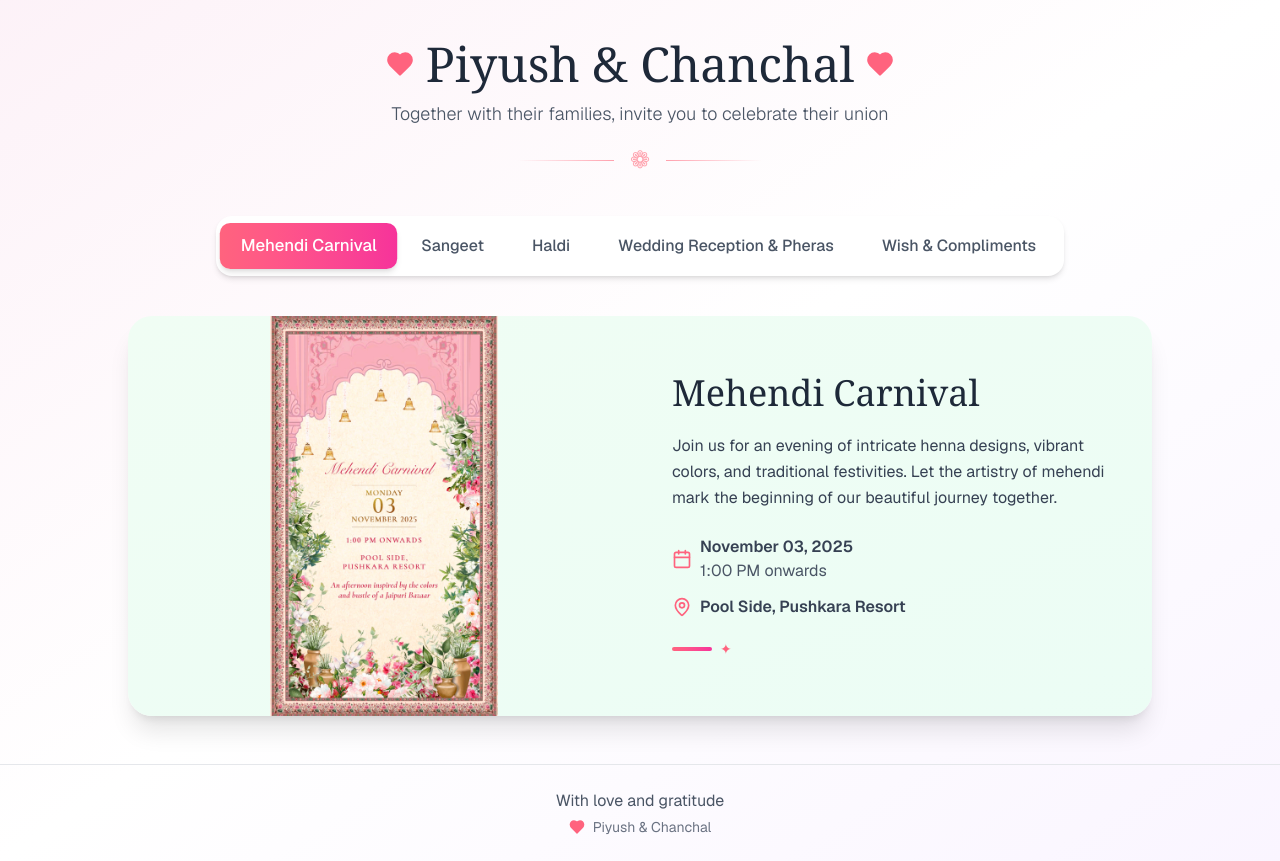
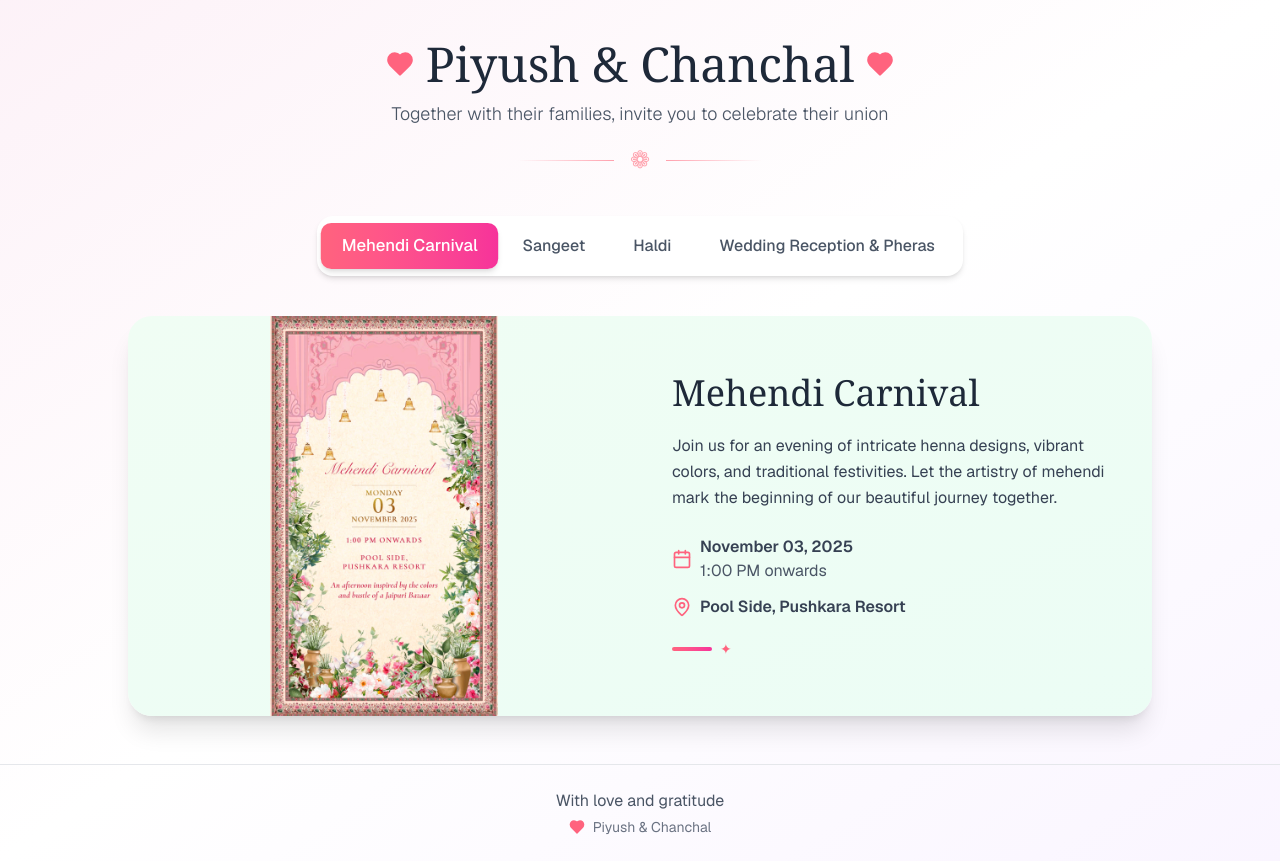
Before and after one commit to radheshyam545/enamaskar_dev, a Next.js app: page /temp in a window 1280 px wide. Built offline with nearby package versions, Linux system fonts and the light colour scheme.

Commit message:
changes in video-4

```diff
--- a/app/temp/page.tsx
+++ b/app/temp/page.tsx
@@ -73,17 +73,17 @@ const WeddingEventPage: React.FC = () => {
     venue: "Main Lawn, Pushkara Resort",
     color: "from-red-50 to-rose-50",
   },
-  {
-    title: "Wish & Compliments",
-    description:
-      "Share your love, blessings, and heartfelt wishes with the couple. Let your words add to the joy of their celebration and create cherished memories for a lifetime.",
-    media:"complements.jpg",
-    type: "image",
-    date: "",
-    time: "",
-    venue: "",
-    color: "from-pink-50 to-red-50",
-  },
+//   {
+//     title: "Wish & Compliments",
+//     description:
+//       "Share your love, blessings, and heartfelt wishes with the couple. Let your words add to the joy of their celebration and create cherished memories for a lifetime.",
+//     media:"complements.jpg",
+//     type: "image",
+//     date: "",
+//     time: "",
+//     venue: "",
+//     color: "from-pink-50 to-red-50",
+//   },
 ];
 
 
```
